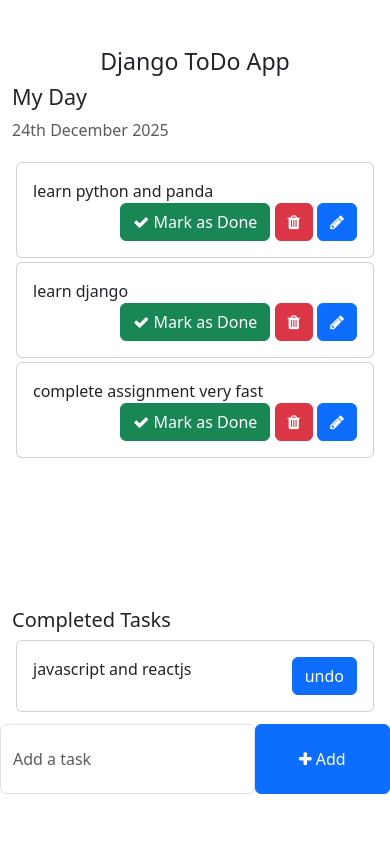
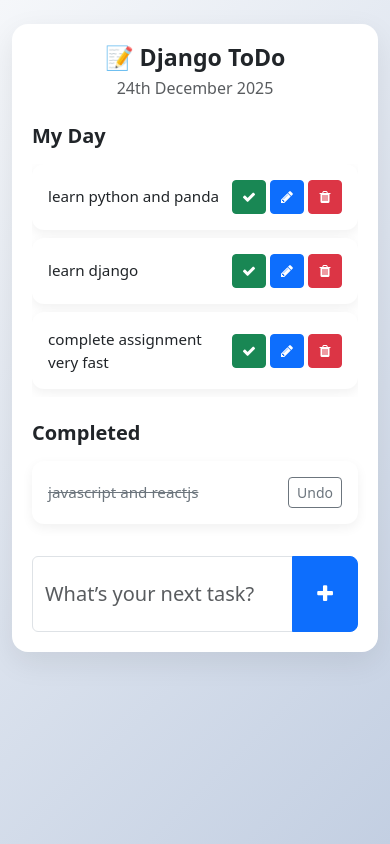
Before and after one commit to Nischal1713/to-do-website, a Django app: page / in a window 390 px wide. Run offline with Django 5.2, Linux system fonts and the light colour scheme; data comes from the database, SQL or seed files in the repository; both versions use the stored data as it was after the commit.

Commit message:
made it more responsive and made background more attractive

```diff
--- a/ToDo/templates/myapp/home.html
+++ b/ToDo/templates/myapp/home.html
@@ -1,6 +1,6 @@
-
 <!DOCTYPE html>
 <html lang="en">
+
 <head>
     <meta charset="UTF-8">
     <meta http-equiv="X-UA-Compatible" content="IE=edge">
@@ -8,65 +8,152 @@
     <title>TODO LIST - Home</title>
 
     <!-- Bootstrap -->
-    <link href="https://cdn.jsdelivr.net/npm/bootstrap@5.3.0-alpha1/dist/css/bootstrap.min.css" rel="stylesheet" integrity="sha384-GLhlTQ8iRABdZLl6O3oVMWSktQOp6b7In1Zl3/Jr59b6EGGoI1aFkw7cmDA6j6gD" crossorigin="anonymous">
-    <script src="https://cdn.jsdelivr.net/npm/bootstrap@5.3.0-alpha1/dist/js/bootstrap.bundle.min.js" integrity="sha384-w76AqPfDkMBDXo30jS1Sgez6pr3x5MlQ1ZAGC+nuZB+EYdgRZgiwxhTBTkF7CXvN" crossorigin="anonymous"></script>
+    <link href="https://cdn.jsdelivr.net/npm/bootstrap@5.3.0-alpha1/dist/css/bootstrap.min.css" rel="stylesheet"
+        integrity="sha384-GLhlTQ8iRABdZLl6O3oVMWSktQOp6b7In1Zl3/Jr59b6EGGoI1aFkw7cmDA6j6gD" crossorigin="anonymous">
+    <script src="https://cdn.jsdelivr.net/npm/bootstrap@5.3.0-alpha1/dist/js/bootstrap.bundle.min.js"
+        integrity="sha384-w76AqPfDkMBDXo30jS1Sgez6pr3x5MlQ1ZAGC+nuZB+EYdgRZgiwxhTBTkF7CXvN"
+        crossorigin="anonymous"></script>
     <!-- Font Awesome Icons -->
     <link rel="stylesheet" href="https://cdnjs.cloudflare.com/ajax/libs/font-awesome/4.7.0/css/font-awesome.min.css">
 
     <style>
-        .form-control{
+        .form-control {
             padding: 1.375rem .75rem !important;
+        }
+
+        body {
+            background: linear-gradient(135deg, #f5f7fa, #c3cfe2);
+            min-height: 100vh;
+        }
+
+        .app-card {
+            background: #ffffff;
+            border-radius: 16px;
+            box-shadow: 0 10px 30px rgba(0, 0, 0, 0.08);
+            padding: 20px;
+        }
+
+        .task-card {
+            border: none;
+            border-radius: 12px;
+            box-shadow: 0 4px 12px rgba(0, 0, 0, 0.06);
+            transition: transform 0.2s ease;
+        }
+
+        .task-card:hover {
+            transform: translateY(-2px);
+        }
+
+        .task-text {
+            font-size: 0.95rem;
+            font-weight: 500;
+        }
+
+        .completed {
+            text-decoration: line-through;
+            color: #6c757d;
+        }
+
+        .btn-icon {
+            width: 34px;
+            height: 34px;
+            padding: 0;
+            display: flex;
+            align-items: center;
+            justify-content: center;
+        }
+
+        .scroll-box {
+            max-height: 420px;
+            overflow-y: auto;
         }
     </style>
 </head>
+
 <body>
-    <div class="container">
-        <h3 class="pt-5 text-center">Django ToDo App</h3>
-        <div class="row">
-            <h4>My Day</h4>
-            <p class="text-muted">{% now "jS F Y" %}</p>
-            <div class="col-md-7 col-lg-7" style="height: 450px; overflow: scroll;">
-                <!-- List of all the tasks for the day -->
+<div class="container py-4">
+
+    <!-- App Card -->
+    <div class="app-card">
+
+        <h3 class="text-center mb-1 fw-bold">📝 Django ToDo</h3>
+        <p class="text-center text-muted mb-4">{% now "jS F Y" %}</p>
+
+        <div class="row g-4">
+
+            <!-- Active Tasks -->
+            <div class="col-12 col-lg-7">
+                <h5 class="fw-semibold mb-3">My Day</h5>
+
+                <div class="scroll-box">
                     {% for task in tasks %}
-                <div class="card m-1">
-                    <div class="card-body">
-                        {{ task.task }}
-                        <span style="position: relative; float: right;">
-                            <a class="btn btn-success" href="{% url 'mark_as_done' task.id %}"><i class="fa fa-check"></i> Mark as Done</a>
-                            <a class="btn btn-danger" href="{% url 'delete' task.id %}"><i class="fa fa-trash"></i></a>
-                            <a class="btn btn-primary" href="{% url 'edit' task.id %}"><i class="fa fa-pencil"></i></a>
-                        </span>
+                    <div class="card task-card mb-2">
+                        <div class="card-body d-flex justify-content-between align-items-center">
+
+                            <span class="task-text">{{ task.task }}</span>
+
+                            <div class="d-flex gap-1">
+                                <a href="{% url 'mark_as_done' task.id %}"
+                                   class="btn btn-success btn-sm btn-icon">
+                                    <i class="fa fa-check"></i>
+                                </a>
+                                <a href="{% url 'edit' task.id %}"
+                                   class="btn btn-primary btn-sm btn-icon">
+                                    <i class="fa fa-pencil"></i>
+                                </a>
+                                <a href="{% url 'delete' task.id %}"
+                                   class="btn btn-danger btn-sm btn-icon">
+                                    <i class="fa fa-trash"></i>
+                                </a>
+                            </div>
+
                         </div>
                     </div>
-                {% endfor %}
-            </div>
-            <div class="col-md-5 col-lg-5">
-                <h5>Completed Tasks</h5>
-                <!-- List of all the tasks that have completed -->
-                {% for com in completed_tasks %}
-                <div class="card m-1">
-                    <div class="card-body">
-                        {{ com.task }}
-                        <a class="btn btn-primary" style="position: relative; float: right;" href="{% url 'undo' com.id %}">undo</a>
-                    </div>
-                </div>
+                    {% empty %}
+                    <p class="text-muted text-center mt-3">No tasks for today 🎉</p>
                     {% endfor %}
                 </div>
             </div>
-        <div class="row">
-            <div class="col-md-6 col-lg-6 p-0" style="position: absolute; bottom: 50px;">
-                <!-- To Do Form -->
+
+            <!-- Completed Tasks -->
+            <div class="col-12 col-lg-5">
+                <h5 class="fw-semibold mb-3">Completed</h5>
+
+                {% for com in completed_tasks %}
+                <div class="card task-card mb-2">
+                    <div class="card-body d-flex justify-content-between align-items-center">
+                        <span class="task-text completed">{{ com.task }}</span>
+                        <a href="{% url 'undo' com.id %}"
+                           class="btn btn-outline-secondary btn-sm">
+                            Undo
+                        </a>
+                    </div>
+                </div>
+                {% empty %}
+                <p class="text-muted">No completed tasks</p>
+                {% endfor %}
+            </div>
+
+        </div>
+
+        <!-- Add Task -->
+        <div class="mt-4">
             <form action="{% url 'addtask' %}" method="POST">
                 {% csrf_token %}
-                    <div class="form-group">
-                        <span style="display: flex;">
-                            <input type="text" name="task" class="form-control" placeholder="Add a task">
-                            <button type="submit" class="btn btn-primary"  style="width: 200px;"><i class="fa fa-plus"></i> Add</button>
-                        </span>
+                <div class="input-group input-group-lg">
+                    <input type="text"
+                           name="task"
+                           class="form-control rounded-start"
+                           placeholder="What’s your next task?">
+                    <button class="btn btn-primary px-4">
+                        <i class="fa fa-plus"></i>
+                    </button>
                 </div>
             </form>
         </div>
+
     </div>
+
 </div>
 </body>
 </html>
```
Also changed, not shown: ToDo/templates/myapp/edit.html (+69 -6 lines), ToDo/db.sqlite3. Lines whose indentation alone changed are shown as unchanged.
